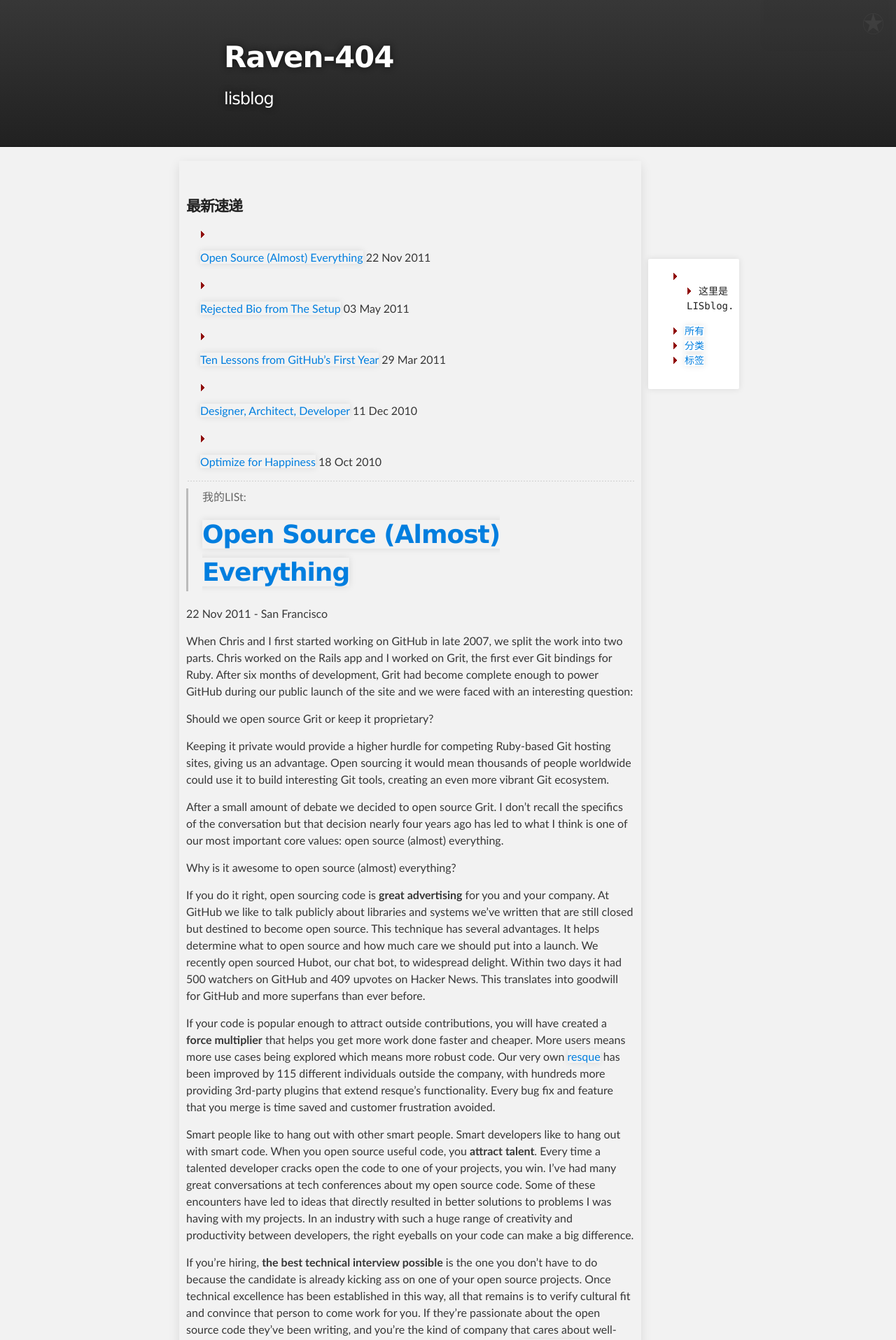
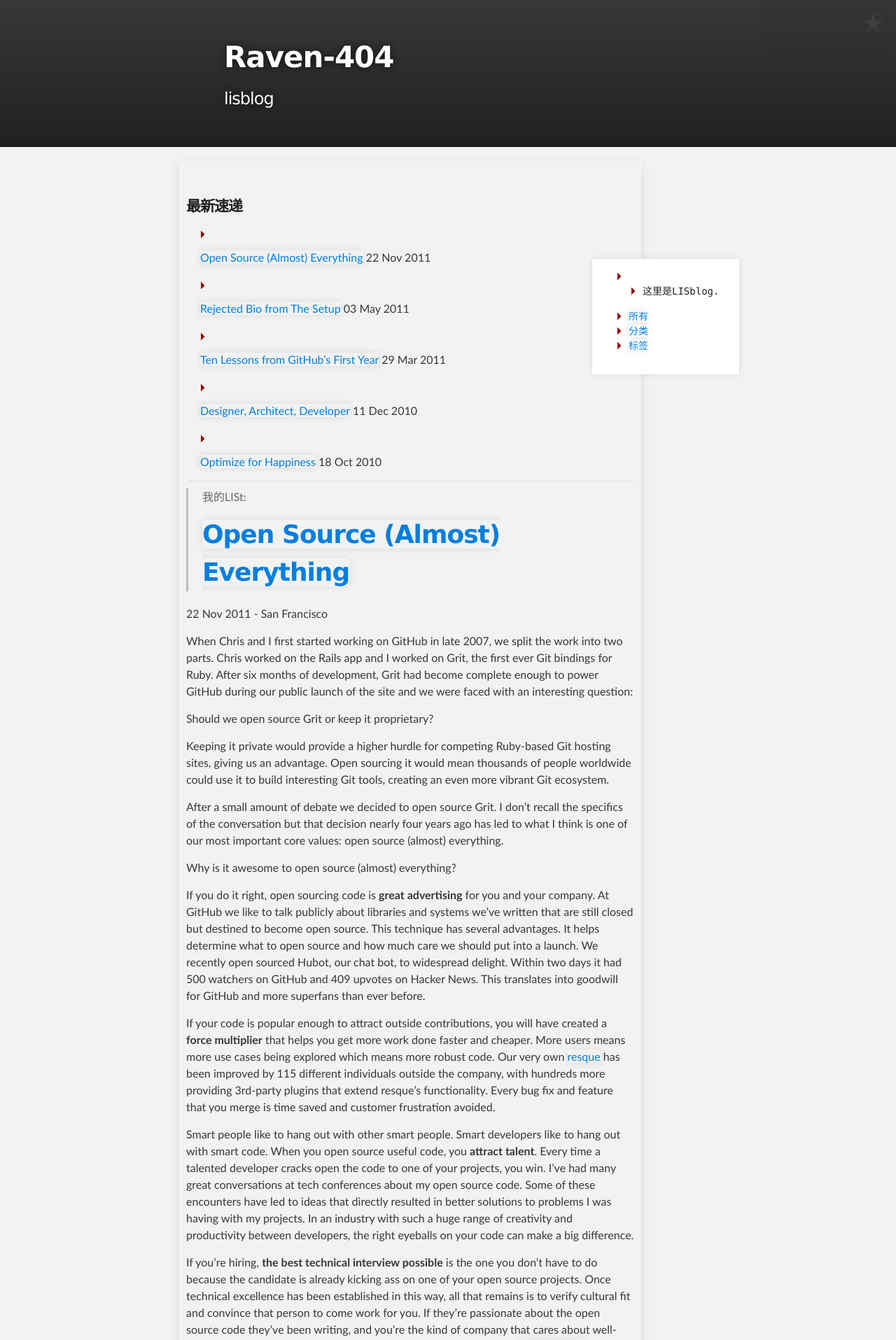
Before and after one commit to tonlog/tonlog.github.io, a Jekyll site: the page built from index.md, in a window 1280 px wide. Shown: the top 1915 px of the page at 70% size. Built offline with Jekyll 4.4.1, drawn with Linux system fonts in a browser that asks for light colours; Markdown is read by kramdown in place of the engine named in the settings.

Commit message:
Update stylesheet.css

```diff
--- a/stylesheets/stylesheet.css
+++ b/stylesheets/stylesheet.css
@@ -194,7 +194,7 @@
   left: 200px;
   box-shadow: 0 0 10px rgba(0,0,0,.1);
   overflow: auto;
-  width: 100px;
+  width: 180px;
 }
 
 pre {
```
